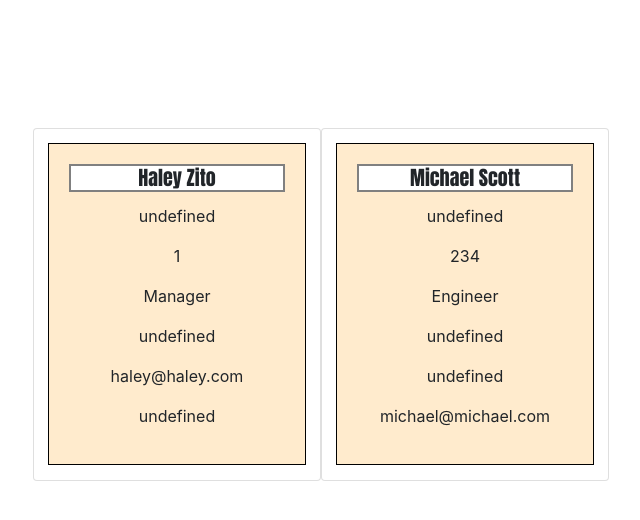
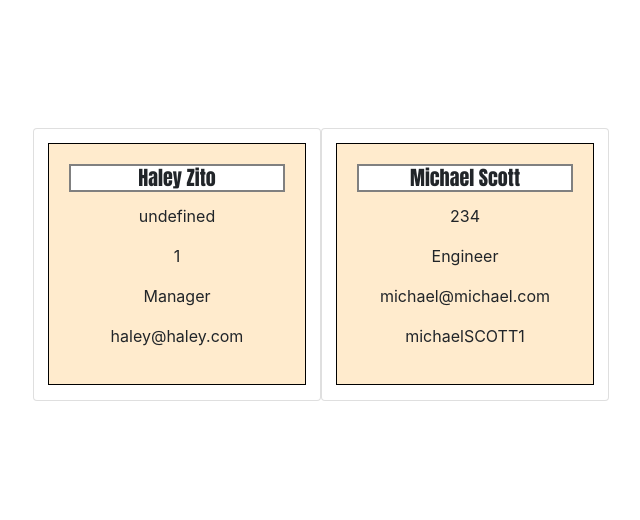
Before and after one commit to haleyhilton/team-profile-generator, a website: page index.html in a window 1280 px wide. Shown: the whole page, without its empty margins (319-959 px from the left). Drawn offline with nearby package versions, Linux system fonts and the light colour scheme.

Commit message:
tests pass, index updated to reflect changes

```diff
--- a/index.html
+++ b/index.html
@@ -16,20 +16,16 @@
       <p> undefined </p>
       <p> 1 </p>
       <p> Manager </p>
-      <p> undefined </p>
       <p> haley@haley.com </p>
-      <p> undefined </p>
       <p class="card-text"></p>
     </div>
   </div>   <div class="card" style="width: 18rem;">
     <div class="card-body">
       <h5 class="card-title">Michael Scott</h5>
-      <p> undefined </p>
       <p> 234 </p>
       <p> Engineer </p>
-      <p> undefined </p>
-      <p> undefined </p>
       <p> michael@michael.com </p>
+      <p> michaelSCOTT1 </p>
       <p class="card-text"></p>
     </div>
   </div>
```
